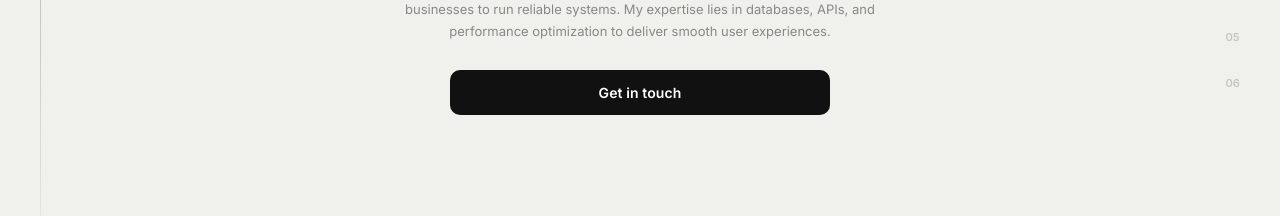
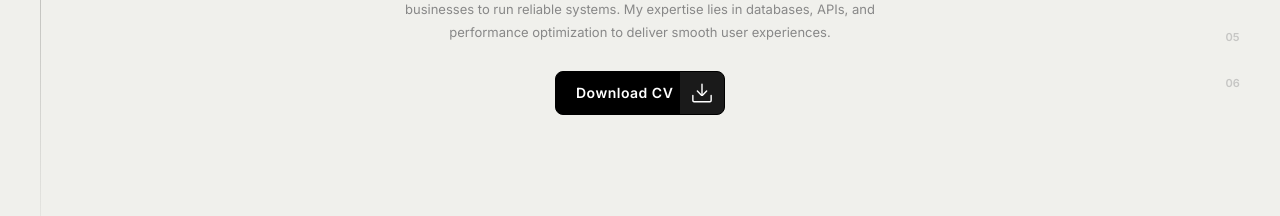
Before and after one commit to elangokumar8031/profile, a React (Vite) app: page / in a window 1280 px wide. Shown: the part 455-671 px from the top of the page. Built offline with nearby package versions, Linux system fonts and the light colour scheme; no server answers; a web font is replaced by a local one.

Commit message:
feat: replace Hero CTA with Download CV button styling and theme support

```diff
--- /dev/null
+++ b/src/components/DownloadCVButton.css
@@ -0,0 +1,123 @@
+/* ============================================
+   DownloadCVButton.css
+   ============================================ */
+
+.download-cv-wrapper {
+  display: flex;
+  justify-content: center;
+  margin: 0 auto;
+  width: 100%;
+}
+
+.download-cv-button {
+  position: relative;
+  width: 170px;
+  height: 44px;
+  cursor: pointer;
+  display: flex;
+  align-items: center;
+  border: 1px solid #000000;
+  background-color: #000000;
+  border-radius: 8px;
+  overflow: hidden;
+  font-family: inherit;
+  padding: 0;
+}
+
+.download-cv-button,
+.download-cv-button .button__icon,
+.download-cv-button .button__text {
+  transition: all 0.3s cubic-bezier(0.4, 0, 0.2, 1);
+}
+
+.download-cv-button .button__text {
+  transform: translateX(20px);
+  color: #ffffff;
+  font-weight: 600;
+  font-size: 14px;
+  letter-spacing: 0.5px;
+  white-space: nowrap;
+}
+
+.download-cv-button .button__icon {
+  position: absolute;
+  left: 0;
+  top: 0;
+  transform: translateX(124px);
+  height: 100%;
+  width: 44px;
+  background-color: #1a1a1a;
+  display: flex;
+  align-items: center;
+  justify-content: center;
+}
+
+.download-cv-button .svg {
+  width: 20px;
+  fill: #ffffff;
+  transition: fill 0.3s ease;
+}
+
+.download-cv-button:hover {
+  background: #1a1a1a;
+}
+
+.download-cv-button:hover .button__text {
+  color: transparent;
+}
+
+.download-cv-button:hover .button__icon {
+  width: 168px;
+  transform: translateX(0);
+}
+
+.download-cv-button:active .button__icon {
+  background-color: #333333;
+}
+
+.download-cv-button:active {
+  border: 1px solid #333333;
+}
+
+/* ============================================
+   Dark Mode Styles (White Design Exactly)
+   ============================================ */
+
+.dark .download-cv-button {
+  border: 1px solid #ffffff;
+  background-color: #ffffff;
+}
+
+.dark .download-cv-button .button__text {
+  color: #000000;
+}
+
+.dark .download-cv-button .button__icon {
+  background-color: #f0f0f0;
+}
+
+.dark .download-cv-button .svg {
+  fill: #000000;
+}
+
+.dark .download-cv-button:hover {
+  background: #f0f0f0;
+}
+
+.dark .download-cv-button:hover .button__text {
+  color: transparent;
+}
+
+.dark .download-cv-button:hover .button__icon {
+  width: 168px;
+  transform: translateX(0);
+  background-color: #f0f0f0;
+}
+
+.dark .download-cv-button:active .button__icon {
+  background-color: #cccccc;
+}
+
+.dark .download-cv-button:active {
+  border: 1px solid #cccccc;
+}
--- /dev/null
+++ b/src/components/DownloadCVButton.jsx
@@ -0,0 +1,31 @@
+import React from 'react';
+import resumePdf from '../assets/ElangoCV.pdf';
+import './DownloadCVButton.css';
+
+const DownloadCVButton = () => {
+  const handleDownload = () => {
+    const link = document.createElement('a');
+    link.href = resumePdf;
+    link.download = 'Elango_CV.pdf';
+    document.body.appendChild(link);
+    link.click();
+    document.body.removeChild(link);
+  };
+
+  return (
+    <div className="download-cv-wrapper">
+      <button className="download-cv-button" type="button" onClick={handleDownload} aria-label="Download CV">
+        <span className="button__text">Download CV</span>
+        <span className="button__icon">
+          <svg xmlns="http://www.w3.org/2000/svg" viewBox="0 0 35 35" id="bdd05811-e15d-428c-bb53-8661459f9307" data-name="Layer 2" className="svg">
+            <path d="M17.5,22.131a1.249,1.249,0,0,1-1.25-1.25V2.187a1.25,1.25,0,0,1,2.5,0V20.881A1.25,1.25,0,0,1,17.5,22.131Z" />
+            <path d="M17.5,22.693a3.189,3.189,0,0,1-2.262-.936L8.487,15.006a1.249,1.249,0,0,1,1.767-1.767l6.751,6.751a.7.7,0,0,0,.99,0l6.751-6.751a1.25,1.25,0,0,1,1.768,1.767l-6.752,6.751A3.191,3.191,0,0,1,17.5,22.693Z" />
+            <path d="M31.436,34.063H3.564A3.318,3.318,0,0,1,.25,30.749V22.011a1.25,1.25,0,0,1,2.5,0v8.738a.815.815,0,0,0,.814.814H31.436a.815.815,0,0,0,.814-.814V22.011a1.25,1.25,0,1,1,2.5,0v8.738A3.318,3.318,0,0,1,31.436,34.063Z" />
+          </svg>
+        </span>
+      </button>
+    </div>
+  );
+};
+
+export default DownloadCVButton;
--- a/src/components/HeroText.jsx
+++ b/src/components/HeroText.jsx
@@ -1,5 +1,6 @@
 import { IconChevronUp, IconChevronDown } from './icons/Icons'
 import TextPressure from './TextPressure'
+import DownloadCVButton from './DownloadCVButton'
 import './HeroText.css'
 
 /**
@@ -39,10 +40,8 @@ function HeroText({
       </div>
       <p className="hero-desc">{description}</p>
 
-      {/* CTA */}
-      <button className="btn-cta" id="btn-get-in-touch" onClick={onCta}>
-        {ctaLabel}
-      </button>
+      {/* Download CV CTA */}
+      <DownloadCVButton />
     </div>
   )
 }
```
Also changed, not shown: 1 other file (tests, documents, lock files or other folders).
